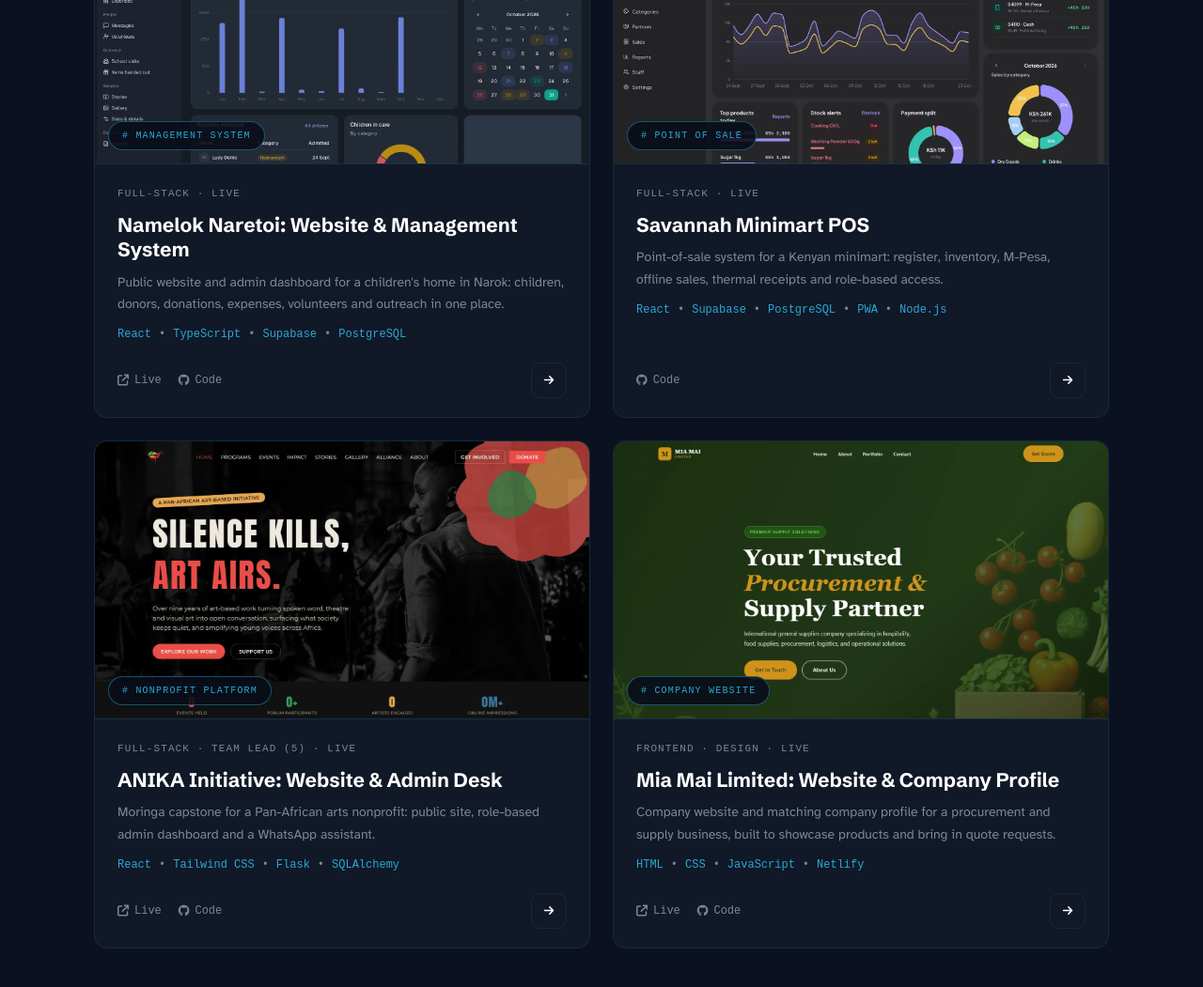
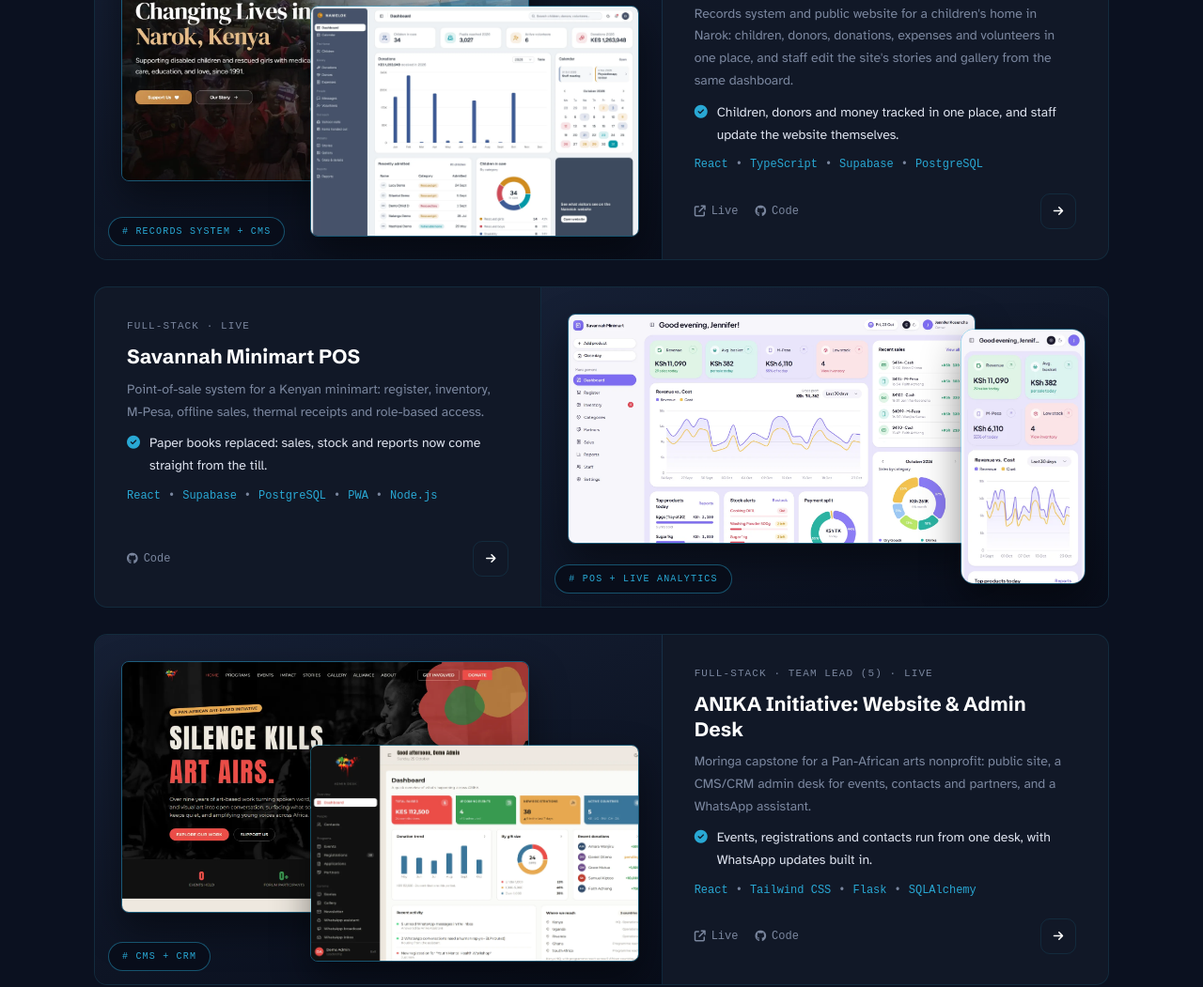
Before and after one commit to Jkosencha/Jkosencha.github.io, a plain HTML site: page index.html in a window 1280 px wide. Shown: the part 3365-4416 px from the top of the page at 94% size. Drawn offline with Linux system fonts and the light colour scheme; a web font is replaced by a local one.

Commit message:
Show projects as alternating rows with an outcome line

```diff
--- a/index.html
+++ b/index.html
@@ -285,18 +285,16 @@
 
         <div class="project-list">
           <article class="project-card">
-            <a href="namelok.html" class="thumb">
-              <img loading="lazy" src="images/projects/namelok-dashboard-dark.webp" alt="Namelok Naretoi admin dashboard" />
-              <span class="pill"># Management System</span>
+            <a href="namelok.html" class="thumb layered">
+              <img class="back" loading="lazy" src="images/projects/namelok-site.webp" alt="Namelok Naretoi website and admin dashboard" />
+              <img class="front" loading="lazy" src="images/projects/namelok-dashboard-light.webp" alt="" />
+              <span class="pill"># Records System + CMS</span>
             </a>
             <div class="project-body">
               <span class="project-meta">Full-stack · Live</span>
               <h3>Namelok Naretoi: Website &amp; Management System</h3>
-              <p>
-                Public website and admin dashboard for a children's home in
-                Narok: children, donors, donations, expenses, volunteers and
-                outreach in one place.
-              </p>
+              <p>Records system and public website for a children's home in Narok: children, donors, donations, expenses and volunteers in one place, and staff edit the site's stories and gallery from the same dashboard.</p>
+              <p class="outcome"><i class="fa-solid fa-circle-check"></i> Children, donors and money tracked in one place, and staff update the website themselves.</p>
               <ul class="tags">
                 <li>React</li><li>TypeScript</li><li>Supabase</li><li>PostgreSQL</li>
               </ul>
@@ -309,17 +307,16 @@
           </article>
 
           <article class="project-card">
-            <a href="savannah-pos.html" class="thumb">
-              <img loading="lazy" src="images/projects/savannah-dashboard-dark.webp" alt="Savannah Minimart POS dashboard" />
-              <span class="pill"># Point of Sale</span>
+            <a href="savannah-pos.html" class="thumb layered">
+              <img class="back" loading="lazy" src="images/projects/savannah-dashboard-light.webp" alt="Savannah Minimart POS dashboard on desktop and phone" />
+              <img class="front phone" loading="lazy" src="images/projects/savannah-mobile-light.webp" alt="" />
+              <span class="pill"># POS + Live Analytics</span>
             </a>
             <div class="project-body">
               <span class="project-meta">Full-stack · Live</span>
               <h3>Savannah Minimart POS</h3>
-              <p>
-                Point-of-sale system for a Kenyan minimart: register, inventory,
-                M-Pesa, offline sales, thermal receipts and role-based access.
-              </p>
+              <p>Point-of-sale system for a Kenyan minimart: register, inventory, M-Pesa, offline sales, thermal receipts and role-based access.</p>
+              <p class="outcome"><i class="fa-solid fa-circle-check"></i> Paper books replaced: sales, stock and reports now come straight from the till.</p>
               <ul class="tags">
                 <li>React</li><li>Supabase</li><li>PostgreSQL</li><li>PWA</li><li>Node.js</li>
               </ul>
@@ -331,17 +328,16 @@
           </article>
 
           <article class="project-card">
-            <a href="anika.html" class="thumb">
-              <img loading="lazy" src="images/projects/anika-site.webp" alt="ANIKA Initiative website" />
-              <span class="pill"># Nonprofit Platform</span>
+            <a href="anika.html" class="thumb layered">
+              <img class="back" loading="lazy" src="images/projects/anika-site.webp" alt="ANIKA Initiative website and Admin Desk" />
+              <img class="front" loading="lazy" src="images/projects/anika-admin-light.webp" alt="" />
+              <span class="pill"># CMS + CRM</span>
             </a>
             <div class="project-body">
               <span class="project-meta">Full-stack · Team lead (5) · Live</span>
               <h3>ANIKA Initiative: Website &amp; Admin Desk</h3>
-              <p>
-                Moringa capstone for a Pan-African arts nonprofit: public site,
-                role-based admin dashboard and a WhatsApp assistant.
-              </p>
+              <p>Moringa capstone for a Pan-African arts nonprofit: public site, a CMS/CRM admin desk for events, contacts and partners, and a WhatsApp assistant.</p>
+              <p class="outcome"><i class="fa-solid fa-circle-check"></i> Events, registrations and contacts run from one desk, with WhatsApp updates built in.</p>
               <ul class="tags">
                 <li>React</li><li>Tailwind CSS</li><li>Flask</li><li>SQLAlchemy</li>
               </ul>
@@ -349,30 +345,6 @@
                 <a href="https://anikainitiative.com/" target="_blank" rel="noopener"><i class="fa-solid fa-arrow-up-right-from-square"></i> Live</a>
                 <a href="https://github.com/Jkosencha/Anika-Initiative" target="_blank" rel="noopener"><i class="fa-brands fa-github"></i> Code</a>
                 <a href="anika.html" class="go" aria-label="Read the ANIKA case study"><i class="fa-solid fa-arrow-right"></i></a>
-              </div>
-            </div>
-          </article>
-
-          <article class="project-card">
-            <a href="miamai.html" class="thumb">
-              <img loading="lazy" src="images/projects/miamai-site.webp" alt="Mia Mai Limited website" />
-              <span class="pill"># Company Website</span>
-            </a>
-            <div class="project-body">
-              <span class="project-meta">Frontend · Design · Live</span>
-              <h3>Mia Mai Limited: Website &amp; Company Profile</h3>
-              <p>
-                Company website and matching company profile for a
-                procurement and supply business, built to showcase
-                products and bring in quote requests.
-              </p>
-              <ul class="tags">
-                <li>HTML</li><li>CSS</li><li>JavaScript</li><li>Netlify</li>
-              </ul>
-              <div class="project-links">
-                <a href="https://miamailimited.netlify.app/" target="_blank" rel="noopener"><i class="fa-solid fa-arrow-up-right-from-square"></i> Live</a>
-                <a href="https://github.com/Jkosencha/MIA-MAI_portfolio_website" target="_blank" rel="noopener"><i class="fa-brands fa-github"></i> Code</a>
-                <a href="miamai.html" class="go" aria-label="Read the Mia Mai case study"><i class="fa-solid fa-arrow-right"></i></a>
               </div>
             </div>
           </article>
--- a/style.css
+++ b/style.css
@@ -712,8 +712,7 @@ img {
 /* ── Project cards ── */
 .project-list {
   display: grid;
-  grid-template-columns: repeat(2, 1fr);
-  gap: 24px;
+  gap: 28px;
 }
 .project-card {
   position: relative;
@@ -844,6 +843,77 @@ img {
 .project-card:hover .project-links a.go {
   border-color: var(--accent2);
   background: var(--accent-soft);
+}
+
+/* Each project is a full-width row; the image side alternates */
+.project-card {
+  flex-direction: row;
+}
+.project-card:nth-child(even) {
+  flex-direction: row-reverse;
+}
+.project-card .thumb {
+  flex: 0 0 56%;
+  aspect-ratio: auto;
+  min-height: 340px;
+  border-bottom: 0;
+  border-right: 1px solid var(--border);
+}
+.project-card:nth-child(even) .thumb {
+  border-right: 0;
+  border-left: 1px solid var(--border);
+}
+.project-card .thumb img.back {
+  position: absolute;
+  inset: 0;
+}
+/* Website behind, dashboard in front */
+.thumb.layered {
+  background: linear-gradient(160deg, var(--surface2), var(--bg));
+}
+.thumb.layered img {
+  position: absolute;
+  height: auto;
+  border-radius: 8px;
+  border: 1px solid var(--border-strong);
+  box-shadow: 0 18px 40px rgba(0, 0, 0, 0.45);
+}
+.thumb.layered img.back {
+  inset: auto;
+  top: 28px;
+  left: 28px;
+  width: 72%;
+  height: 72%;
+}
+.thumb.layered img.front {
+  right: 24px;
+  bottom: 24px;
+  width: 58%;
+  height: 62%;
+  object-fit: cover;
+  object-position: top left;
+}
+.thumb.layered img.front.phone {
+  width: 22%;
+  height: 80%;
+  border-radius: 14px;
+}
+.project-card:hover .thumb.layered img {
+  transform: translateY(-4px);
+}
+.project-body {
+  justify-content: center;
+  padding: 32px 34px;
+}
+.project-body .outcome {
+  display: flex;
+  gap: 10px;
+  align-items: baseline;
+  color: var(--text);
+  font-size: 14px;
+}
+.outcome i {
+  color: var(--accent2);
 }
 
 /* ── Testimonials ── */
@@ -1190,6 +1260,21 @@ footer p {
 }
 
 @media (max-width: 860px) {
+  .project-card,
+  .project-card:nth-child(even) {
+    flex-direction: column;
+  }
+  .project-card .thumb,
+  .project-card:nth-child(even) .thumb {
+    flex: none;
+    aspect-ratio: 16 / 10;
+    min-height: 0;
+    border: 0;
+    border-bottom: 1px solid var(--border);
+  }
+  .thumb.layered img.back { top: 16px; left: 16px; }
+  .thumb.layered img.front { right: 14px; bottom: 14px; }
+  .project-body { padding: 22px 24px 20px; }
   .container {
     padding: 0 20px;
   }
```
Also changed, not shown: portfolio.html (+44 -30 lines).
